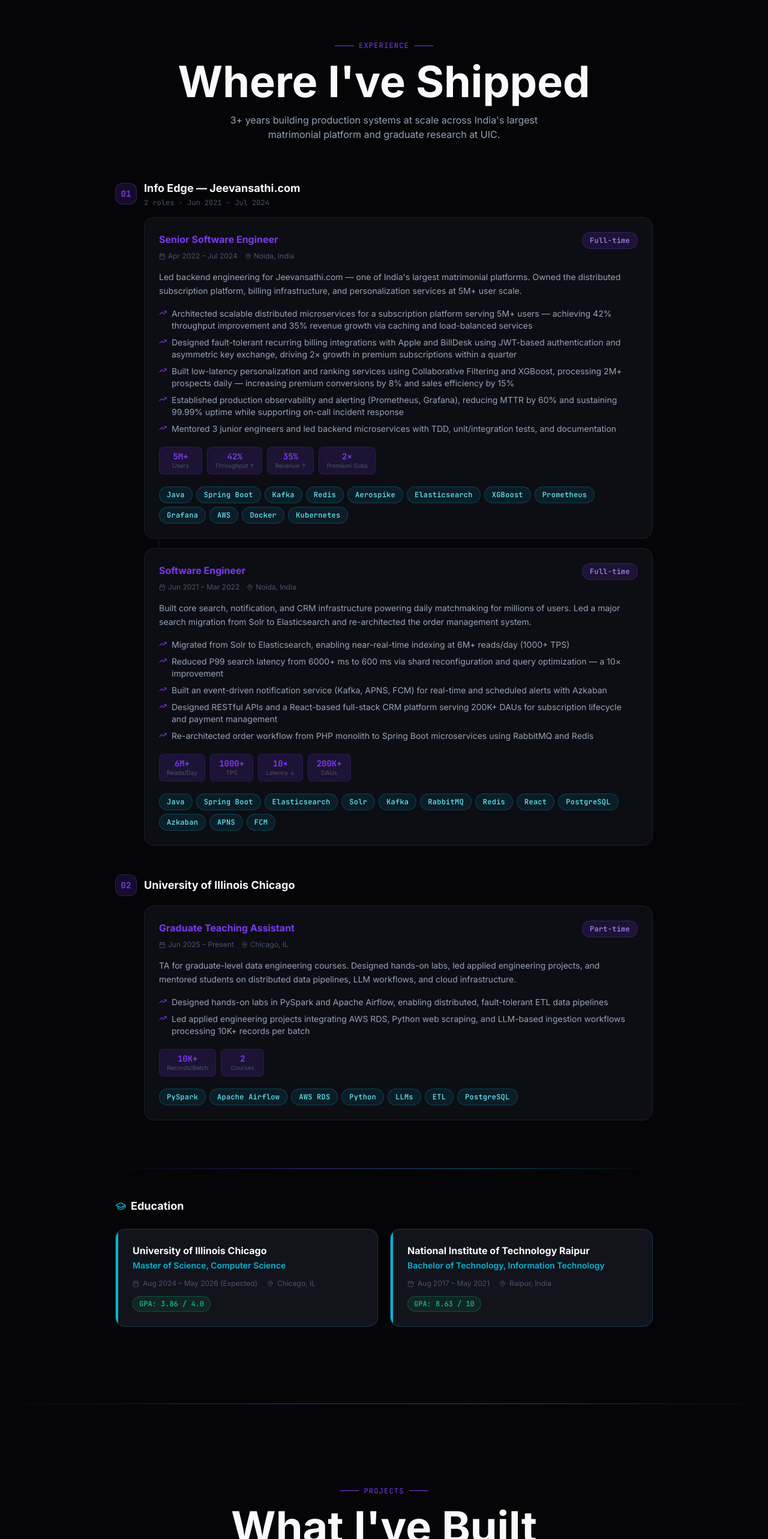
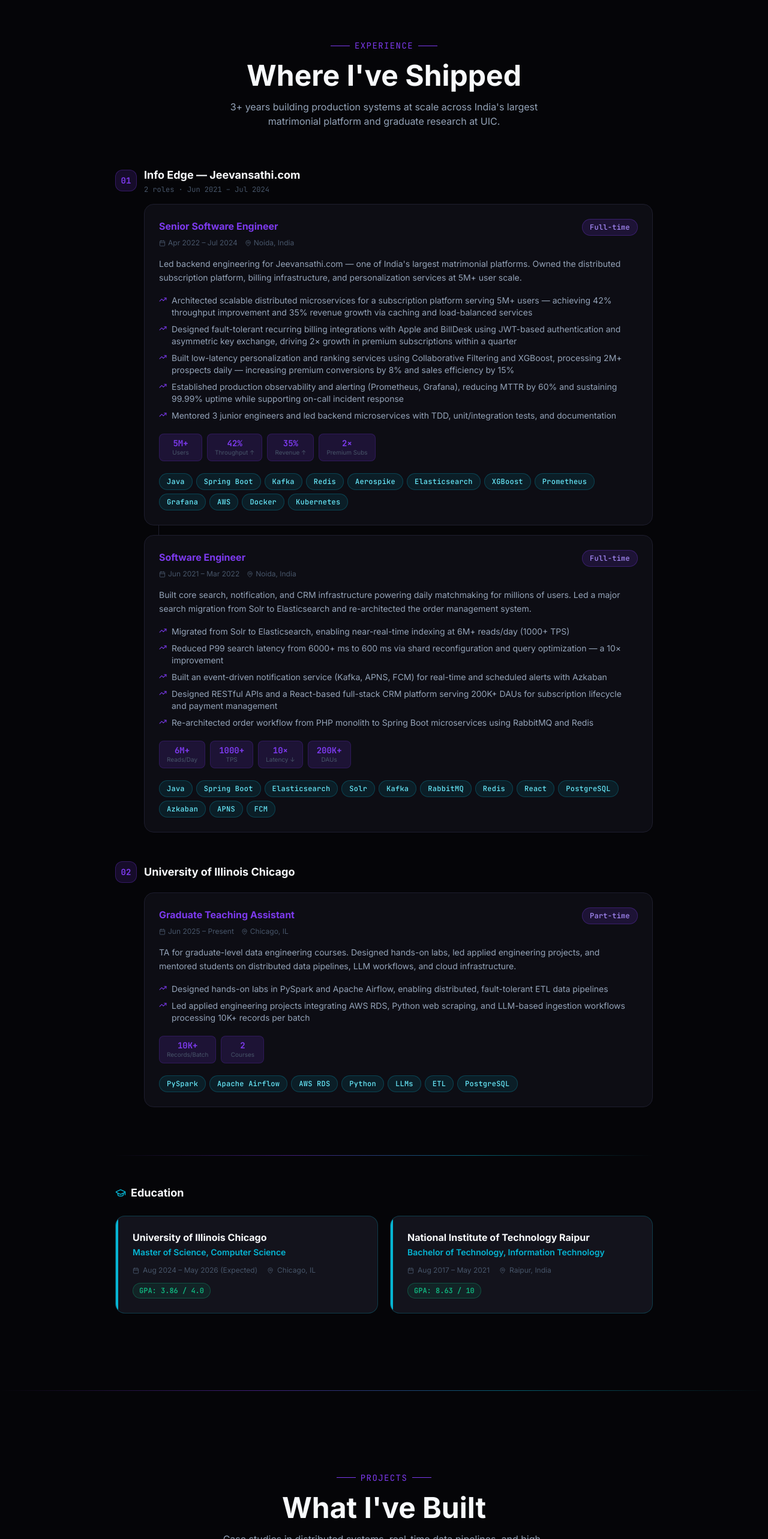
Before and after one commit to monu18/Portfolio-Monu, a Next.js app: page / in a window 1280 px wide. Shown: the part 1036-3602 px from the top of the page at 60% size. Built offline with nearby package versions, Linux system fonts and the light colour scheme.

Commit message:
footer change

```diff
--- a/src/components/sections/Contact.tsx
+++ b/src/components/sections/Contact.tsx
@@ -7,7 +7,7 @@
 
 function SectionLabel({ children }: { children: React.ReactNode }) {
   return (
-    <span className="inline-flex items-center gap-2 font-mono text-xs text-primary tracking-widest uppercase mb-4">
+    <span className="inline-flex items-center gap-2 font-mono text-sm text-primary tracking-widest uppercase mb-4">
       <span className="w-8 h-px bg-primary" />
       {children}
       <span className="w-8 h-px bg-primary" />
@@ -78,7 +78,7 @@
             initial={{ opacity: 0, y: 20 }}
             animate={inView ? { opacity: 1, y: 0 } : {}}
             transition={{ delay: 0.1 }}
-            className="text-6xl md:text-7xl font-bold text-text-primary mb-4"
+            className="text-4xl md:text-5xl font-bold text-text-primary mb-4"
           >
             Let&apos;s Build Together
           </motion.h2>
@@ -89,7 +89,7 @@
             transition={{ delay: 0.2 }}
             className="text-text-secondary text-lg mb-4 leading-relaxed"
           >
-            I&apos;m open to senior/staff backend roles focused on distributed systems, platform
+            I&apos;m open to backend roles focused on distributed systems, platform
             engineering, or data infrastructure. If you&apos;re building something hard — I&apos;d
             love to hear about it.
           </motion.p>
--- a/src/components/sections/Experience.tsx
+++ b/src/components/sections/Experience.tsx
@@ -7,7 +7,7 @@
 
 function SectionLabel({ children }: { children: React.ReactNode }) {
   return (
-    <span className="inline-flex items-center gap-2 font-mono text-xs text-primary tracking-widest uppercase mb-4">
+    <span className="inline-flex items-center gap-2 font-mono text-sm text-primary tracking-widest uppercase mb-4">
       <span className="w-8 h-px bg-primary" />
       {children}
       <span className="w-8 h-px bg-primary" />
@@ -257,7 +257,7 @@
             initial={{ opacity: 0, y: 20 }}
             animate={headingInView ? { opacity: 1, y: 0 } : {}}
             transition={{ duration: 0.5, delay: 0.1 }}
-            className="text-6xl md:text-7xl font-bold text-text-primary mb-4"
+            className="text-4xl md:text-5xl font-bold text-text-primary mb-4"
           >
             Where I&apos;ve Shipped
           </motion.h2>
--- a/src/components/sections/ExtraContent.tsx
+++ b/src/components/sections/ExtraContent.tsx
@@ -22,7 +22,7 @@
 
 function SectionLabel({ children }: { children: React.ReactNode }) {
   return (
-    <span className="inline-flex items-center gap-2 font-mono text-xs text-primary tracking-widest uppercase mb-4">
+    <span className="inline-flex items-center gap-2 font-mono text-sm text-primary tracking-widest uppercase mb-4">
       <span className="w-8 h-px bg-primary" />
       {children}
       <span className="w-8 h-px bg-primary" />
@@ -389,7 +389,7 @@
           initial={{ opacity: 0, y: 15 }}
           animate={inView ? { opacity: 1, y: 0 } : {}}
           transition={{ delay: 0.1 }}
-          className="text-5xl md:text-6xl font-bold text-text-primary mb-3"
+          className="text-3xl md:text-4xl font-bold text-text-primary mb-3"
         >
           {heading}
         </motion.h2>
--- a/src/components/sections/Projects.tsx
+++ b/src/components/sections/Projects.tsx
@@ -59,7 +59,7 @@
 
 function SectionLabel({ children }: { children: React.ReactNode }) {
   return (
-    <span className="inline-flex items-center gap-2 font-mono text-xs text-primary tracking-widest uppercase mb-4">
+    <span className="inline-flex items-center gap-2 font-mono text-sm text-primary tracking-widest uppercase mb-4">
       <span className="w-8 h-px bg-primary" />
       {children}
       <span className="w-8 h-px bg-primary" />
@@ -308,7 +308,7 @@
             initial={{ opacity: 0, y: 20 }}
             animate={headingInView ? { opacity: 1, y: 0 } : {}}
             transition={{ delay: 0.1 }}
-            className="text-6xl md:text-7xl font-bold text-text-primary mb-4"
+            className="text-4xl md:text-5xl font-bold text-text-primary mb-4"
           >
             What I&apos;ve Built
           </motion.h2>
--- a/src/components/sections/SystemDesign.tsx
+++ b/src/components/sections/SystemDesign.tsx
@@ -7,7 +7,7 @@
 
 function SectionLabel({ children }: { children: React.ReactNode }) {
   return (
-    <span className="inline-flex items-center gap-2 font-mono text-xs text-primary tracking-widest uppercase mb-4">
+    <span className="inline-flex items-center gap-2 font-mono text-sm text-primary tracking-widest uppercase mb-4">
       <span className="w-8 h-px bg-primary" />
       {children}
       <span className="w-8 h-px bg-primary" />
@@ -202,7 +202,7 @@
             initial={{ opacity: 0, y: 20 }}
             animate={headingInView ? { opacity: 1, y: 0 } : {}}
             transition={{ delay: 0.1 }}
-            className="text-6xl md:text-7xl font-bold text-text-primary mb-4"
+            className="text-4xl md:text-5xl font-bold text-text-primary mb-4"
           >
             Deep Dives
           </motion.h2>
--- a/src/components/sections/TechStack.tsx
+++ b/src/components/sections/TechStack.tsx
@@ -6,7 +6,7 @@
 
 function SectionLabel({ children }: { children: React.ReactNode }) {
   return (
-    <span className="inline-flex items-center gap-2 font-mono text-xs text-primary tracking-widest uppercase mb-4">
+    <span className="inline-flex items-center gap-2 font-mono text-sm text-primary tracking-widest uppercase mb-4">
       <span className="w-8 h-px bg-primary" />
       {children}
       <span className="w-8 h-px bg-primary" />
@@ -129,7 +129,7 @@
             initial={{ opacity: 0, y: 20 }}
             animate={headingInView ? { opacity: 1, y: 0 } : {}}
             transition={{ delay: 0.1 }}
-            className="text-6xl md:text-7xl font-bold text-text-primary mb-4"
+            className="text-4xl md:text-5xl font-bold text-text-primary mb-4"
           >
             Tools of the Trade
           </motion.h2>
```
